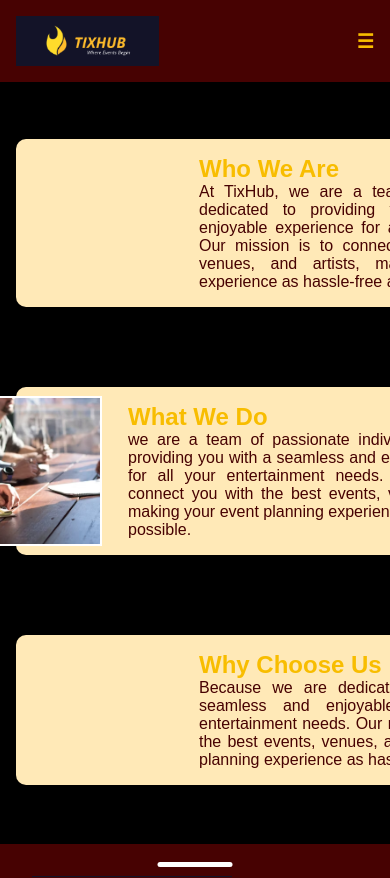
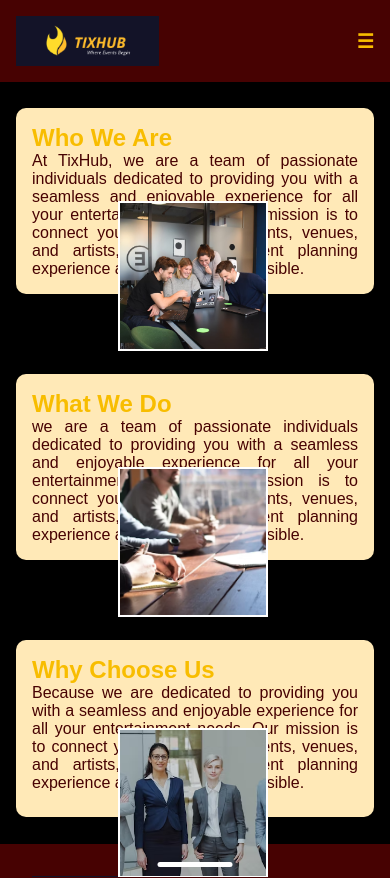
Before and after one commit to tixhub-porto/tixhub-client, a Next.js app: page /about in a window 390 px wide. Shown: the top 878 px of the page. Built offline with nearby package versions, Linux system fonts and the light colour scheme; a web font is replaced by a local one.

Commit message:
update login complete

```diff
--- a/package.json
+++ b/package.json
@@ -9,6 +9,8 @@
     "lint": "next lint"
   },
   "dependencies": {
+    "axios": "^1.12.2",
+    "cors": "^2.8.5",
     "jsdom": "^26.1.0",
     "next": "15.3.4",
     "react": "^19.0.0",
--- a/public/public_assets/css/about/about.module.css
+++ b/public/public_assets/css/about/about.module.css
@@ -25,6 +25,7 @@
   width: 700px;
   text-align: justify;
   border-radius: 10px;
+  min-height: 177px;
 }
 .aboutPageSection .aboutTextContainer .aboutText:not(:last-child) {
   margin-bottom: 5rem;
@@ -78,3 +79,20 @@
   -o-object-fit: cover;
      object-fit: cover;
 }
+
+@media screen and (max-width: 720px) {
+  .aboutPageSection .aboutTextContainer .aboutText {
+    width: 100%;
+  }
+  .aboutPageSection .aboutTextContainer .aboutText .textBox {
+    padding: 0 !important;
+    margin: 0 !important;
+    width: 100%;
+  }
+  .aboutPageSection .aboutTextContainer .aboutText .textBox .imageContainer {
+    transform: translateX(-50%);
+    bottom: 0;
+    right: 15px !important;
+    left: unset !important;
+  }
+}
--- a/public/public_assets/css/about/about.module.scss
+++ b/public/public_assets/css/about/about.module.scss
@@ -26,6 +26,7 @@
             width: 700px;
             text-align: justify;
             border-radius: 10px;
+            min-height: 177px;
 
             &:not(:last-child) {
                 margin-bottom: 5rem;
@@ -93,3 +94,27 @@
         }
     }
 }
+
+@media screen and (max-width: 720px) {
+    .aboutPageSection {
+        .aboutTextContainer {
+            .aboutText {
+                width: 100%;
+
+                .textBox {
+                    padding: 0 !important;
+                    margin: 0 !important;
+                    width: 100%;
+
+                    .imageContainer{
+                        transform: translateX(-50%);
+                        bottom: 0;
+                        right: 15px !important;
+                        left: unset !important;
+                    }
+                }
+            }
+        }
+    }
+
+}
--- /dev/null
+++ b/src/app/api/login/route.ts
@@ -0,0 +1,6 @@
+import { fetchBE } from "@/helper/helper";
+
+export async function POST(request: Request) {
+    const body = await request.json();
+    return fetchBE("/login", body);
+}
--- /dev/null
+++ b/src/app/api/regis/route.ts
@@ -0,0 +1,6 @@
+import { fetchBE } from "@/helper/helper";
+
+export async function POST(request: Request) {
+    const body = await request.json();
+    return fetchBE("/regis", body);
+}
--- /dev/null
+++ b/src/config/config.ts
@@ -0,0 +1,8 @@
+export const envConfig = {
+    Port: 3000,
+    BaseURL: process.env.NEXT_PUBLIC_BASE_URL || "",
+    API: {
+        Login: "login",
+        Regis: "regis",
+    }
+}
--- /dev/null
+++ b/src/helper/helper.ts
@@ -0,0 +1,23 @@
+// src/lib/proxy.ts
+import { envConfig } from "@/config/config";
+import { NextResponse } from "next/server";
+
+export async function fetchBE(path: string, body?: any, method: string = "POST") {
+    const url = `${envConfig.BaseURL}${path}`;
+    const backendRes = await fetch(url, {
+        method: method,
+        headers: {
+            "Content-Type": "application/json",
+            Accept: "application/json",
+        },
+        body: body ? JSON.stringify(body) : undefined,
+    });
+
+    const text = await backendRes.text();
+    try {
+        const json = JSON.parse(text);
+        return NextResponse.json(json, { status: backendRes.status });
+    } catch {
+        return new NextResponse(text, { status: backendRes.status });
+    }
+}
```
Also changed, not shown: src/app/login/page.tsx (+37 -2 lines), 1 other file (tests, documents, lock files or other folders).
